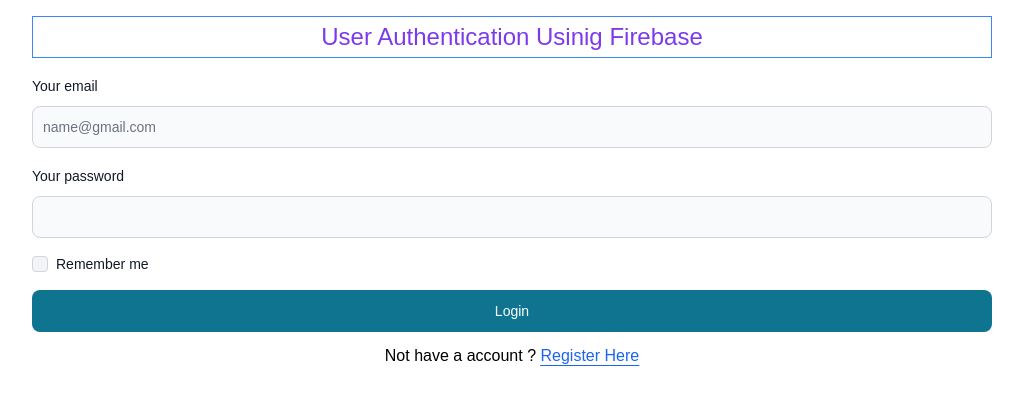
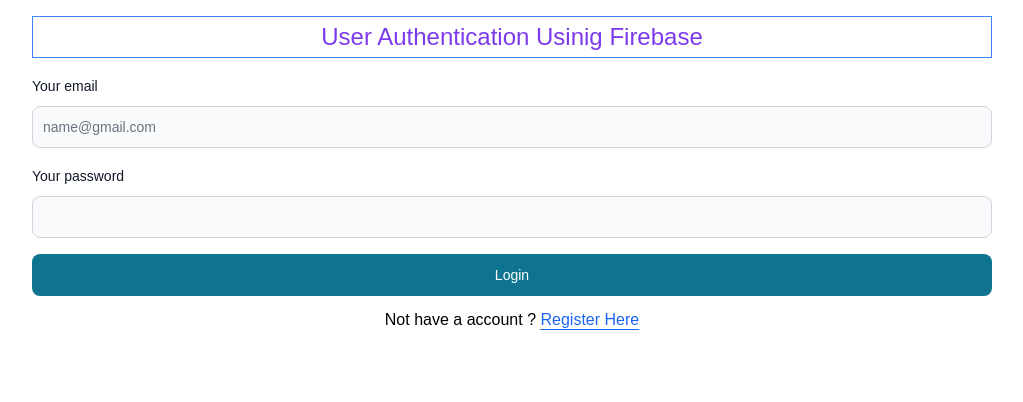
Before and after one commit to AlifSakib/user-authentication, a React (Create React App) app: page /login in a window 1280 px wide. Shown: the top 402 px of the page, without its empty margins (128-1151 px from the left). Built offline with nearby package versions, Linux system fonts and the light colour scheme.

Commit message:
Login Successfull

```diff
--- a/src/components/Login.jsx
+++ b/src/components/Login.jsx
@@ -1,12 +1,15 @@
 import { getAuth, signInWithEmailAndPassword } from "firebase/auth";
-import { Button, Checkbox, Label, TextInput } from "flowbite-react";
-import React from "react";
+import { Button, Label, TextInput } from "flowbite-react";
+import React, { useState } from "react";
 import { Link } from "react-router-dom";
+import { toast } from "react-toastify";
 import app from "../firebase/firebase.init";
 const Login = () => {
   const auth = getAuth(app);
+  const [login, setLogin] = useState(false);
   const handleSignIn = (event) => {
     event.preventDefault();
+    setLogin(false);
     const form = event.target;
     const email = form.email.value;
     const password = form.password.value;
@@ -15,9 +18,13 @@
       .then((result) => {
         const user = result.user;
         console.log(user);
+        setLogin(true);
+        toast("Login Success", { autoClose: 1000 });
+        form.reset();
       })
       .catch((error) => {
         console.error(error);
+        toast.error("Login Faild", { autoClose: 1000 });
       });
   };
   return (
@@ -47,10 +54,11 @@
               required={true}
             />
           </div>
-          <div className="flex items-center gap-2">
-            <Checkbox id="remember" />
-            <Label htmlFor="remember">Remember me</Label>
-          </div>
+          {login && (
+            <div className="flex items-center gap-2 ">
+              <p className="text-green-400">Login Success</p>
+            </div>
+          )}
           <Button type="submit">Login</Button>
         </form>
         <div className="text-center mt-3">
--- a/src/index.js
+++ b/src/index.js
@@ -1,13 +1,22 @@
-import React from 'react';
-import ReactDOM from 'react-dom/client';
-import './index.css';
-import App from './App';
-import reportWebVitals from './reportWebVitals';
+import React from "react";
+import ReactDOM from "react-dom/client";
+import { ToastContainer } from "react-toastify";
+import "react-toastify/dist/ReactToastify.css";
+import App from "./App";
+import "./index.css";
+import reportWebVitals from "./reportWebVitals";
 
-const root = ReactDOM.createRoot(document.getElementById('root'));
+const root = ReactDOM.createRoot(document.getElementById("root"));
 root.render(
   <React.StrictMode>
-    <App />
+    <>
+      <ToastContainer
+        position="top-center"
+        theme="dark"
+        closeOnClick
+      ></ToastContainer>
+      <App />
+    </>
   </React.StrictMode>
 );
 
```
